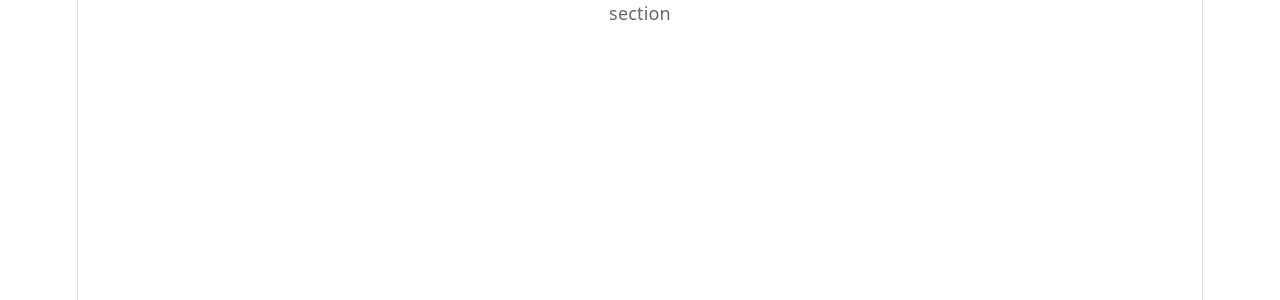
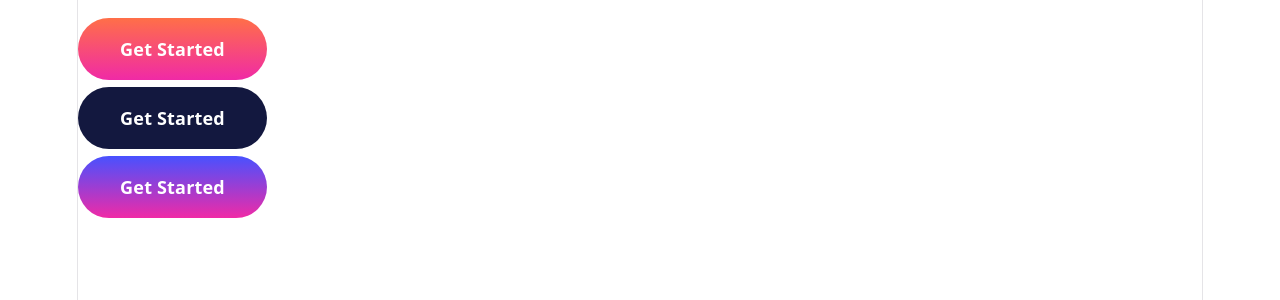
Before and after one commit to davisski/skilled-elearning-landing-page, a React (Vite) app: page / in a window 1280 px wide. Shown: the top 300 px of the page. Built offline with nearby package versions, Linux system fonts and the light colour scheme.

Commit message:
#3 - button component

```diff
--- a/src/App.jsx
+++ b/src/App.jsx
@@ -1,9 +1,12 @@
+import ButtonComponent from './components/ButtonComponent'
 function App() {
 
   return (
     <>
-      <section>
-      section
+      <section className='flex py-4 flex-col gap-1.5'>
+        <ButtonComponent theme="orange" title="Get Started" />
+        <ButtonComponent theme="blue" title="Get Started" />
+        <ButtonComponent theme="purple" title="Get Started" />
       </section>
     </>
   )
--- /dev/null
+++ b/src/components/ButtonComponent.jsx
@@ -0,0 +1,15 @@
+const ButtonComponent = ({theme, title}) => {
+    const themes = {
+        'orange': 'bg-[image:var(--gradient-orange)] text-white hover:opacity-50',
+        'blue': 'bg-blue-900 hover:bg-blue-600 text-white',
+        'purple': 'bg-[image:var(--gradient-purple)] text-white hover:opacity-50'
+    }
+
+    return (
+        <div className={`${themes[theme]} min-w-35 w-full min-h-12 h-full cursor-pointer max-w-42 max-h-14.75 px-8 py-4 rounded-full text-[18px] font-bold`}>
+        {title}
+        </div>
+    )
+}
+
+export default ButtonComponent
--- a/src/index.css
+++ b/src/index.css
@@ -9,12 +9,12 @@
   --color-pink-600: #F74780;
   --color-grey: #83869A;
 
-  --gradient-pink: linear-gradient(180deg, rgb(240, 42, 166), rgb(255, 111, 72));
-  --gradient-purple: linear-gradient(180deg, rgb(72, 81, 255), rgb(240, 42, 166));
-
 }
 
 :root {
+  --gradient-orange: linear-gradient(180deg, #FF6F48, #F02AA6);
+  --gradient-purple: linear-gradient(180deg, #4851FF, #F02AA6);
+
   --text: #6b6375;
   --text-h: #08060d;
   --bg: #fff;
@@ -50,7 +50,7 @@
   :root {
     --text: #9ca3af;
     --text-h: #f3f4f6;
-    --bg: #16171d;
+    /* --bg: #16171d; */
     --border: #2e303a;
     --code-bg: #1f2028;
     --accent: #c084fc;
```
